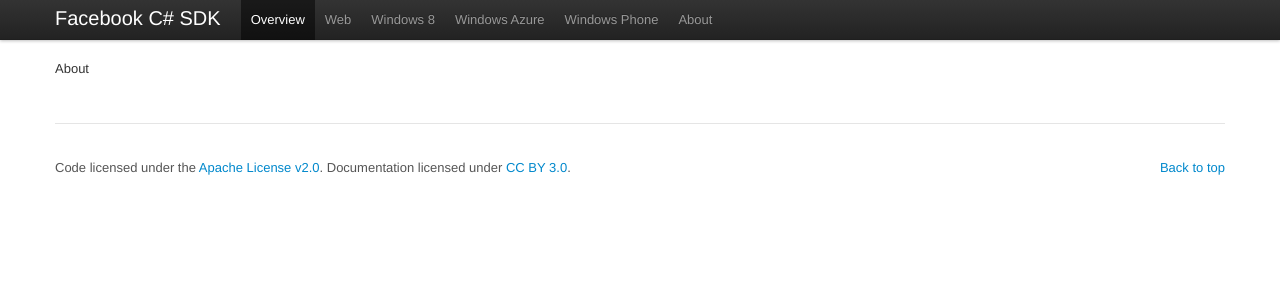
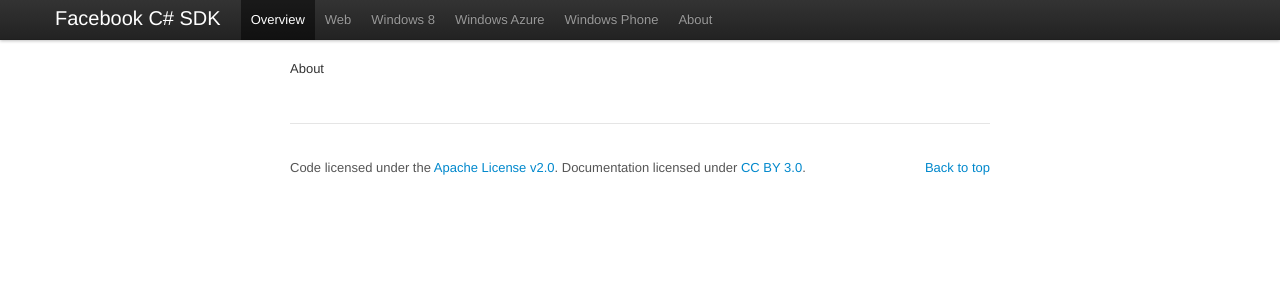
Before and after one commit to facebook-csharp-sdk/facebook-csharp-sdk.github.com, a Jekyll site: the page built from about.md, in a window 1280 px wide. Shown: the top 300 px of the page. Built offline with Jekyll 4.4.1, drawn with Linux system fonts in a browser that asks for light colours; nearby versions of some CDN libraries; Markdown is read by kramdown in place of the engine named in the settings; a style sheet for code colours, icons or effects is not loaded.

Commit message:
Docs updates.

```diff
--- a/_layouts/default.html
+++ b/_layouts/default.html
@@ -13,10 +13,11 @@
 
     <!-- Le styles -->
     <link href="/assets/css/bootstrap.min.css" rel="stylesheet">
+    <link href="/assets/css/bootstrap-responsive.min.css" rel="stylesheet">
     <link href="http://pages.github.com/shared/css/documentation.css" rel="stylesheet">
     <link href="http://pages.github.com/shared/css/pygments.css" rel="stylesheet">
     <link href="/assets/css/style.css" rel="stylesheet">
-    <link href="/assets/css/bootstrap-responsive.min.css" rel="stylesheet">
+
 
     <!-- Le fav and touch icons -->
     <link rel="shortcut icon" href="images/favicon.ico">
@@ -60,7 +61,7 @@
       </div>
     </div>
 
-    <div class="container">
+    <div class="container docs">
 
       {{content}}
 
--- a/assets/css/style.css
+++ b/assets/css/style.css
@@ -129,3 +129,7 @@ body {
     background-color: transparent !important;
     border: 0 !important;
 }
+
+.docs {
+  width: 700px;
+}
```
